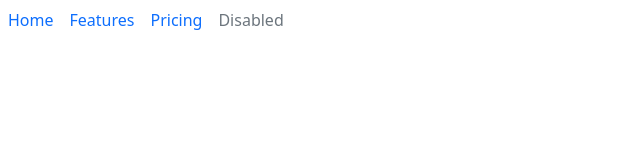
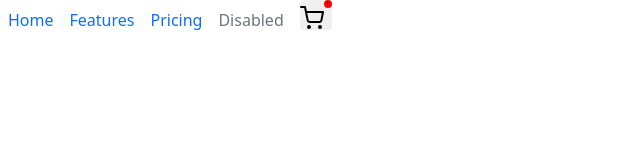
Before and after one commit to quiquedalfo/proyecto2-dalfo, a React (Create React App) app: page / in a window 1280 px wide. Shown: the top 160 px of the page, without its empty margins (0-640 px from the left). Built offline with nearby package versions, Linux system fonts and the light colour scheme.

Commit message:
boton con contador agregado, no pude con item list

```diff
--- a/package.json
+++ b/package.json
@@ -7,6 +7,8 @@
     "@testing-library/react": "^13.3.0",
     "@testing-library/user-event": "^13.5.0",
     "bootstrap": "^5.1.3",
+    "bootstrap-icons": "^1.8.3",
+    "materialize-css": "^1.0.0-rc.2",
     "react": "^18.2.0",
     "react-dom": "^18.2.0",
     "react-scripts": "5.0.1",
--- a/public/index.html
+++ b/public/index.html
@@ -10,6 +10,8 @@
       content="Web site created using create-react-app"
     />
     <link rel="apple-touch-icon" href="%PUBLIC_URL%/logo192.png" />
+    <link href="https://fonts.googleapis.com/icon?family=Material+Icons" rel="stylesheet">
+
     <!--
       manifest.json provides metadata used when your web app is installed on a
       user's mobile device or desktop. See https://developers.google.com/web/fundamentals/web-app-manifest/
--- a/src/App.js
+++ b/src/App.js
@@ -1,6 +1,7 @@
 import logo from './logo.svg';
 import './App.css';
 import Navbar from './components/NavBar/Navbar';
+
 function App() {
   return(
     <div className='App'>
--- /dev/null
+++ b/src/components/CartWidget/CartWidget.js
@@ -0,0 +1,31 @@
+import React from "react";
+import CartWidgetSVG from "../CartWidget/CartWidgetSVG"
+import styled from "styled-components"
+
+const Btn = styled.button`
+  border: none;
+  padding: 4px 8px 0 0;
+  border-radius: 4px;
+  position: relative;
+`;
+const Badge = styled.span`
+  background-color: #f00;
+  position: absolute;
+  top: 0;
+  right: 0;
+  border-radius: 50%;
+  height: 8px;
+  width: 8px;
+  font-size: 5px;
+`;
+
+const CartWidget = ({count}) => {
+  return(
+    <Btn>
+      <Badge>{count}</Badge>
+      <CartWidgetSVG />
+    </Btn>
+  );
+};
+
+export default CartWidget
--- /dev/null
+++ b/src/components/CartWidget/CartWidgetSVG.js
@@ -0,0 +1,24 @@
+import React from "react";
+
+function Icon() {
+  return (
+    <svg
+      xmlns="http://www.w3.org/2000/svg"
+      width="24"
+      height="24"
+      fill="none"
+      stroke="currentColor"
+      strokeLinecap="round"
+      strokeLinejoin="round"
+      strokeWidth="2"
+      className="feather feather-shopping-cart"
+      viewBox="0 0 24 24"
+    >
+      <circle cx="9" cy="21" r="1"></circle>
+      <circle cx="20" cy="21" r="1"></circle>
+      <path d="M1 1h4l2.68 13.39a2 2 0 002 1.61h9.72a2 2 0 002-1.61L23 6H6"></path>
+    </svg>
+  );
+}
+
+export default Icon;
--- /dev/null
+++ b/src/components/CartWidget/index.js
@@ -0,0 +1,2 @@
+import CartWidget from "./CartWidget"
+export default CartWidget;
--- a/src/components/NavBar/Navbar.js
+++ b/src/components/NavBar/Navbar.js
@@ -1,5 +1,5 @@
 import React from "react";
-
+import CartWidget from "../CartWidget/CartWidget";
 const Navbar = () => {
     return (
         <div className="App">
@@ -16,7 +16,10 @@ const Navbar = () => {
             <li className="nav-item px-2">
               <a className="nav-link disabled">Disabled</a>
             </li>
-          </ul>
+            <li className="nav-item px-2">
+              <CartWidget count={1}/>
+            </li>
+           </ul>
         </div>
       );
 }
--- /dev/null
+++ b/src/components/NavBar/index.js
@@ -0,0 +1,2 @@
+import Navbar from "./Navbar"
+export default Navbar
```
Also changed, not shown: src/components/ItemListContainer.js (added, +7 -0 lines), 1 other file (tests, documents, lock files or other folders).
